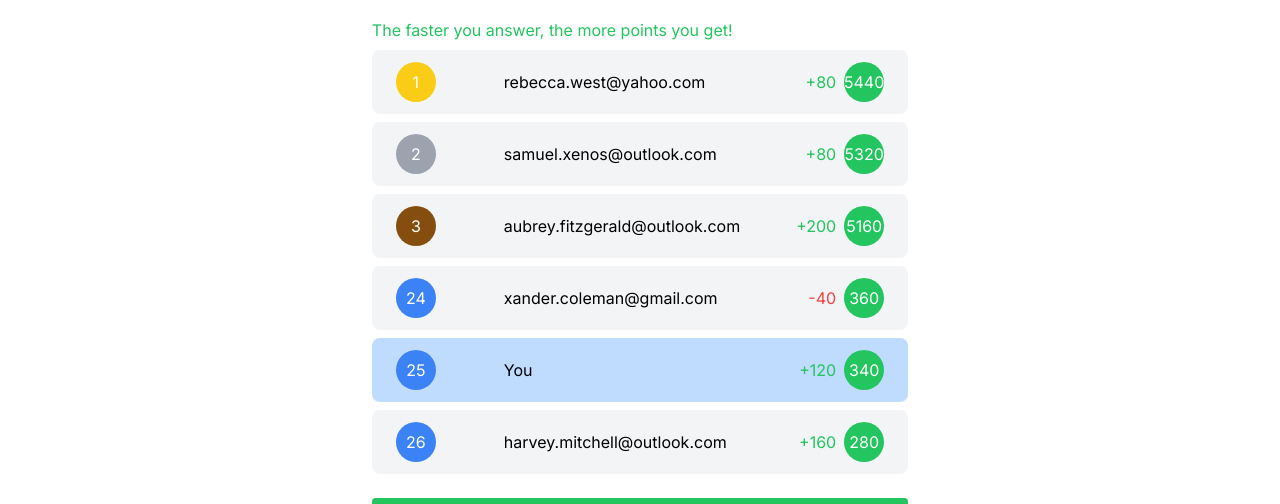
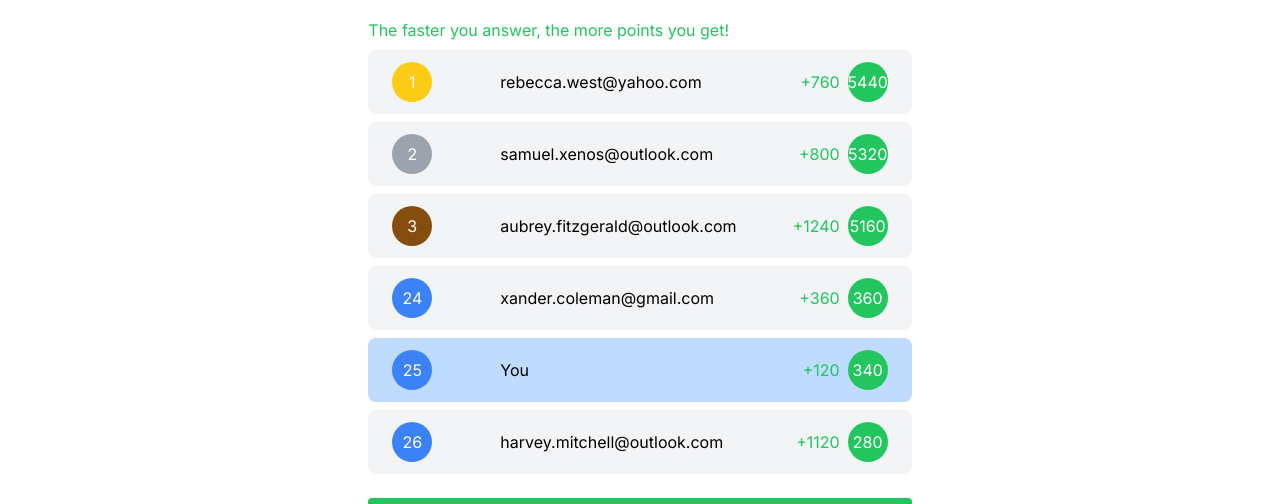
Before and after one commit to tshepo-ncube/bible-quiz, a Next.js app: page /leaderboard in a window 1280 px wide. Shown: the part 122-626 px from the top of the page. Built offline with nearby package versions, Linux system fonts and the light colour scheme; no server answers.

Commit message:
sddsd___ssdd8m

```diff
--- a/components/LeaderboardComponent.jsx
+++ b/components/LeaderboardComponent.jsx
@@ -61,7 +61,7 @@ export default function LeaderboardComponent({ currentPoints }) {
   const dataWithRandomPoints = emailList.map((email) => {
     const points = getRandomInt(-300, 6000);
     const adjustedPoints = Math.round(points / 40) * 40; // Ensure points are in increments of 40
-    const added = getRandomInt(-200, 200);
+    const added = getRandomInt(-200, 1230);
     const adjustedAdded = Math.round(added / 40) * 40; // Ensure added points are in increments of 40
     return {
       username: email,
```
